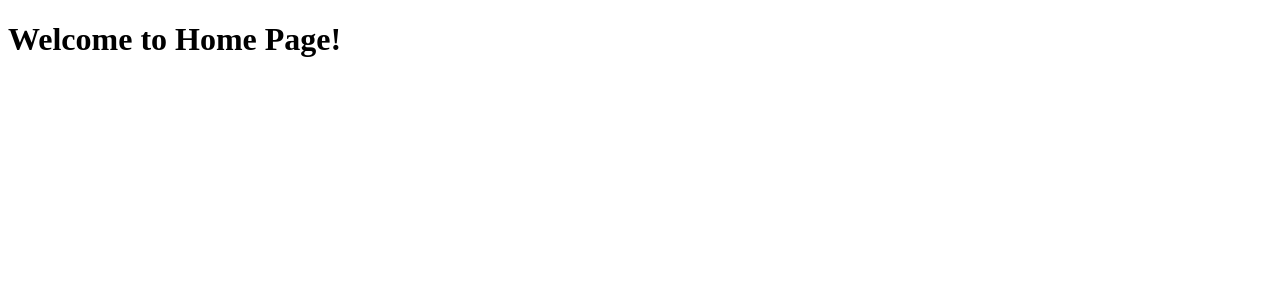
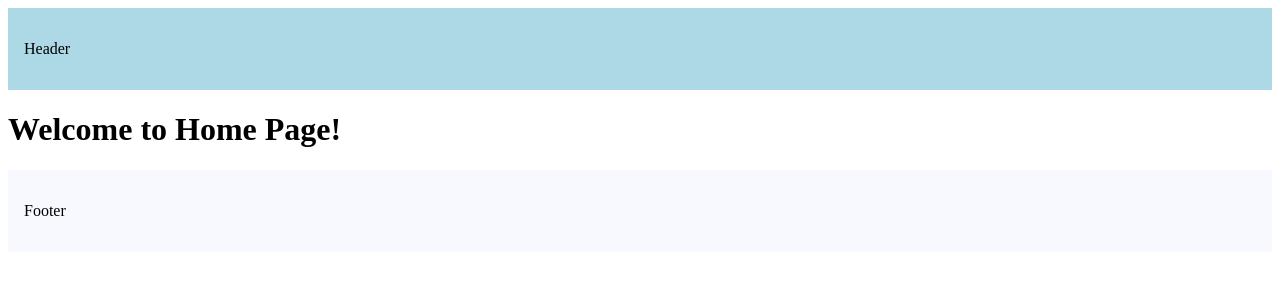
Before and after one commit to CloudFoundry276/nextjs-tutorials, a Next.js app in the folder routing-demo/: page / in a window 1280 px wide. Shown: the top 300 px of the page. Built offline with nearby package versions, Linux system fonts and the light colour scheme.

Commit message:
adding header & footer in root layout file

```diff
--- a/routing-demo/src/app/layout.tsx
+++ b/routing-demo/src/app/layout.tsx
@@ -10,7 +10,23 @@
 }) {
   return (
     <html lang="en">
-      <body>{children}</body>
+      <body>
+        <header
+          style={{
+            backgroundColor: "lightblue",
+            padding: "1rem"
+          }}>
+          <p>Header</p>
+        </header>
+        {children}
+        <footer
+          style={{
+            backgroundColor: "ghostwhite",
+            padding: "1rem"
+          }}>
+          <p>Footer</p>
+        </footer>
+      </body>
     </html>
   )
 }
```
